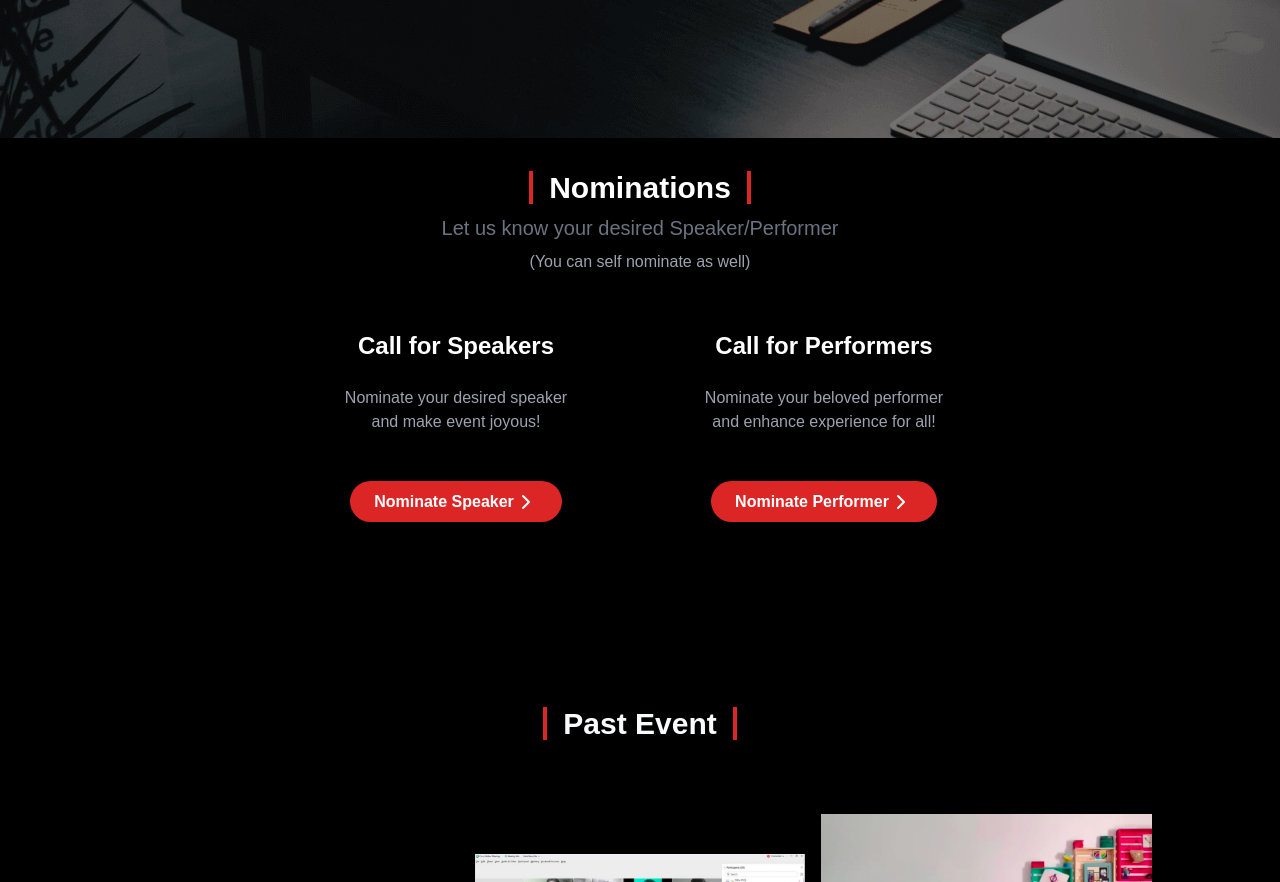
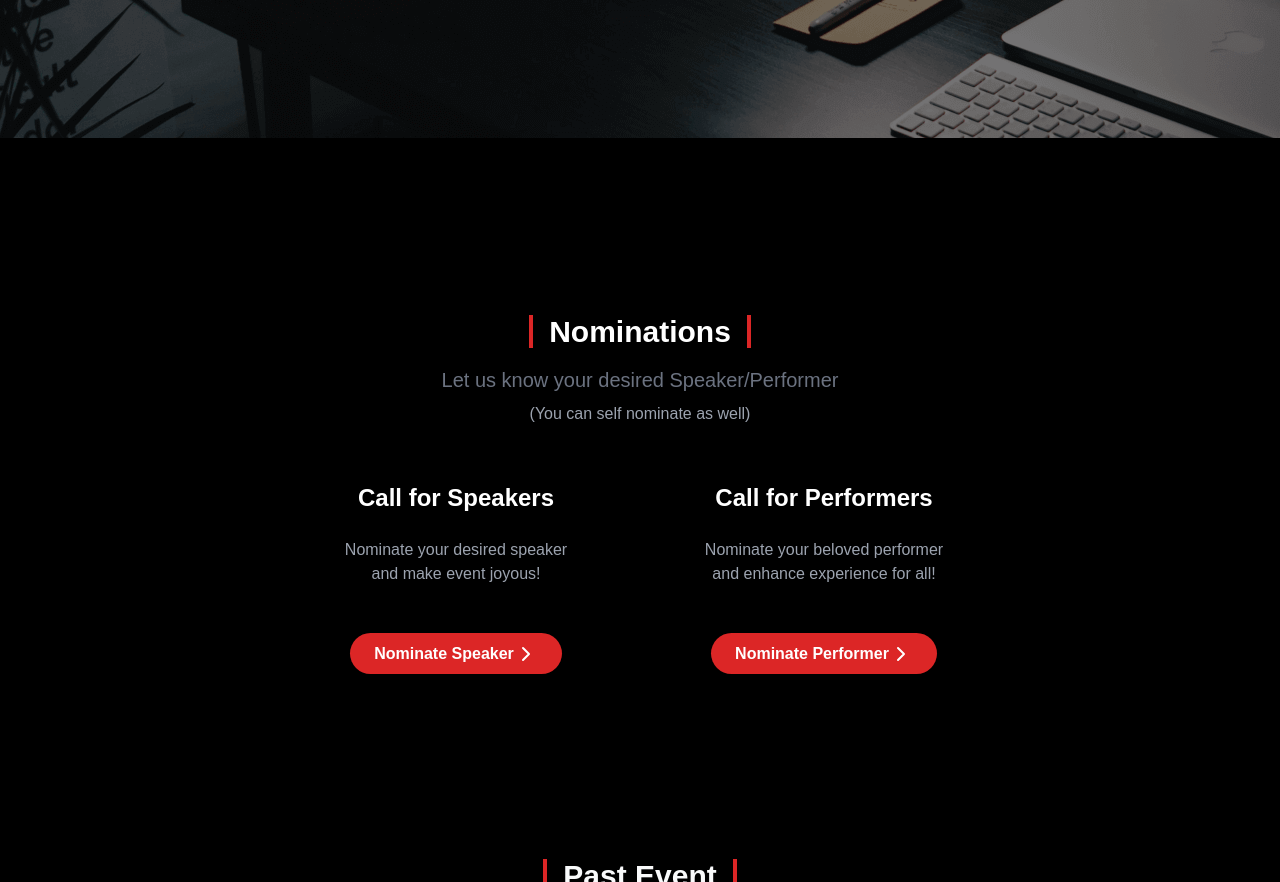
Before and after one commit to TEDxYCCE/tedxycce2022, a Next.js app: page / in a window 1280 px wide. Shown: the part 760-1642 px from the top of the page. Built offline with nearby package versions, Linux system fonts and the light colour scheme.

Commit message:
padding and nav link fixed

```diff
--- a/components/header.tsx
+++ b/components/header.tsx
@@ -18,20 +18,20 @@ const Header = () => {
         <nav className="mt-2 lg:mt-0">
           <ul className="flex flex-wrap justify-center gap-2 font-semibold lg:gap-8">
             <li>
-              <Link href="./about">ABOUT</Link>
+              <Link href="/about">ABOUT</Link>
             </li>
             <li>
-              <Link href="./speakers">SPEAKERS</Link>
+              <Link href="/speakers">SPEAKERS</Link>
             </li>
             <li>
               {/* TODO: Link to nomination section on home page */}
               <Link href="#nominations">NOMINATIONS</Link>
             </li>
             <li>
-              <Link href="./sponsors">SPONSORS</Link>
+              <Link href="/sponsors">SPONSORS</Link>
             </li>
             <li>
-              <Link href="./contact">CONTACT US</Link>
+              <Link href="/contact">CONTACT US</Link>
             </li>
           </ul>
         </nav>
--- a/components/nominate.tsx
+++ b/components/nominate.tsx
@@ -1,11 +1,11 @@
 const Nominate = () => {
   return (
-    <div className="container mx-auto lg:flex lg:flex-col">
+    <section className="container mx-auto lg:flex lg:flex-col pt-36">
       <h2 className="w-full mt-8 mb-6 text-3xl font-bold text-center text-white">
         <span className="px-4 border-l-4 border-r-4 border-red-600">
           Nominations
         </span>
-        <div className="px-4 mt-2 text-xl font-normal text-gray-500 text-md">
+        <div className="px-4 mt-4 text-xl font-normal text-gray-500 text-md">
           Let us know your desired Speaker/Performer
         </div>
         <div className="mt-2 text-base font-normal text-gray-400">
@@ -74,7 +74,7 @@ const Nominate = () => {
           </a>
         </div>
       </div>
-    </div>
+    </section>
   );
 };
 
```
